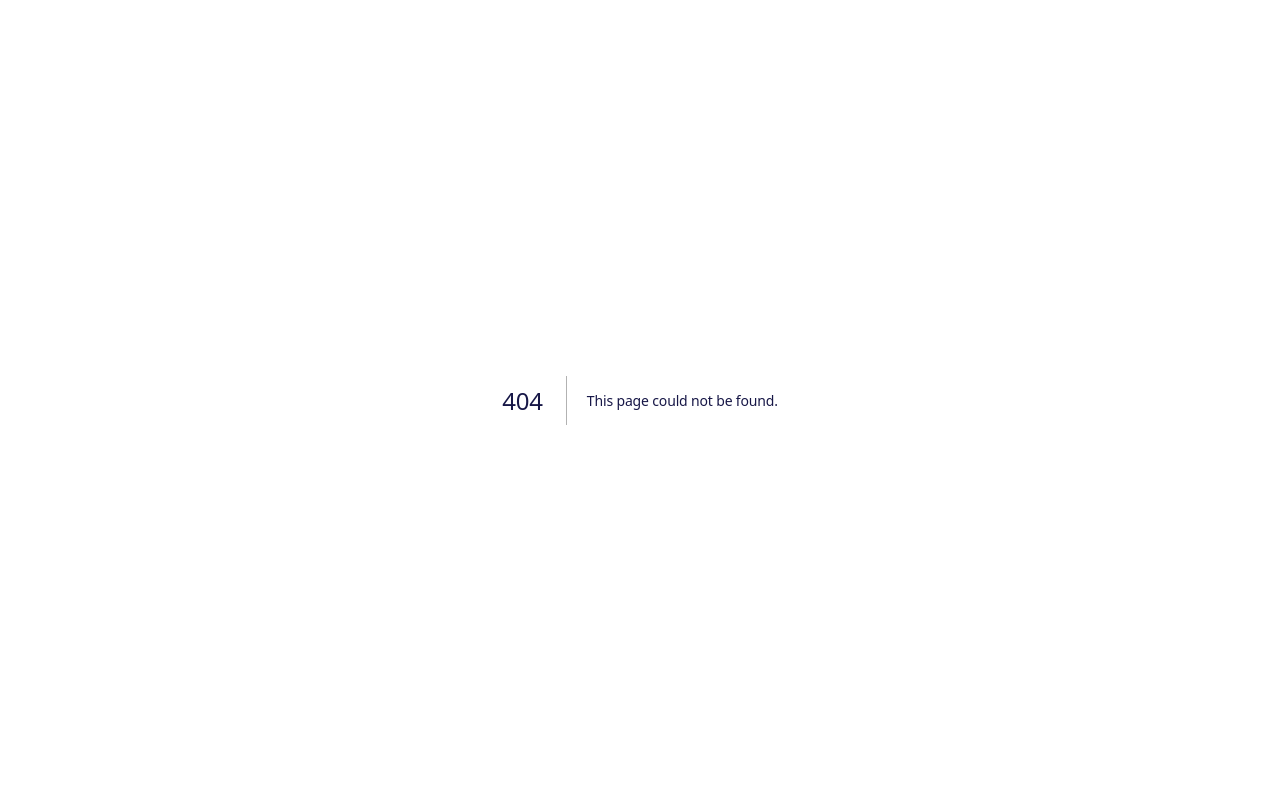
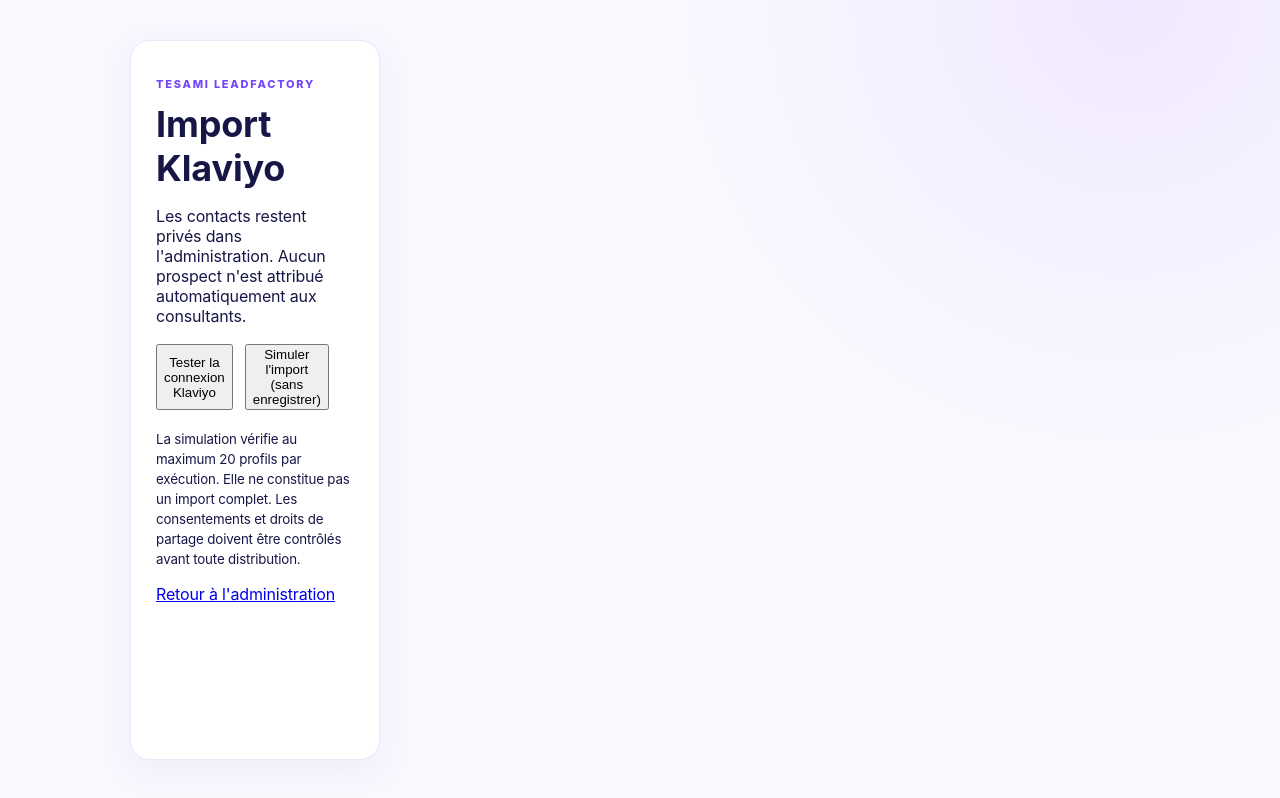
Before and after one commit to RUBYCORP95/Networkly-AI, a Next.js app: page /admin/leadfactory in a window 1280 px wide. Before the commit this address had no page. Built offline with nearby package versions, Linux system fonts and the light colour scheme.

Commit message:
Add admin-only Klaviyo connection test and dry-run controls

```diff
--- /dev/null
+++ b/app/admin/leadfactory/page.js
@@ -0,0 +1,20 @@
+"use client";
+import {useState} from "react";
+import {createClient} from "../../../lib/supabase/client";
+export default function LeadFactoryAdmin(){
+ const [busy,setBusy]=useState(false),[result,setResult]=useState(null),[error,setError]=useState("");
+ async function run(name){
+  setBusy(true);setError("");setResult(null);
+  try{
+   const supabase=createClient();
+   const {data:{session},error:sessionError}=await supabase.auth.getSession();
+   if(sessionError||!session?.access_token)throw new Error("Connecte-toi avec ton compte administrateur TESAMI.");
+   const url=process.env.NEXT_PUBLIC_SUPABASE_URL+"/functions/v1/"+name;
+   const response=await fetch(url,{method:name==="leadfactory-klaviyo-status"?"GET":"POST",headers:{"Authorization":"Bearer "+session.access_token,"Content-Type":"application/json","apikey":process.env.NEXT_PUBLIC_SUPABASE_ANON_KEY},...(name==="leadfactory-klaviyo-import"?{body:JSON.stringify({commit:false})}:{})});
+   const data=await response.json();
+   if(!response.ok)throw new Error(data.error||data.message||"Erreur "+response.status);
+   setResult(data);
+  }catch(e){setError(e.message||"Erreur inconnue")}finally{setBusy(false)}
+ }
+ return <main className="adminpage"><div className="admincard"><p className="eyebrow">TESAMI LEADFACTORY</p><h1>Import Klaviyo</h1><p>Les contacts restent privés dans l'administration. Aucun prospect n'est attribué automatiquement aux consultants.</p><div className="fields"><button disabled={busy} onClick={()=>run("leadfactory-klaviyo-status")}>Tester la connexion Klaviyo</button><button disabled={busy} onClick={()=>run("leadfactory-klaviyo-import")}>Simuler l'import (sans enregistrer)</button></div>{busy&&<p>Vérification en cours…</p>}{error&&<p role="alert" className="notice">{error}</p>}{result&&<div className="pricepreview" aria-live="polite"><strong>Résultat</strong><pre style={{whiteSpace:"pre-wrap",overflowWrap:"anywhere"}}>{JSON.stringify(result,null,2)}</pre></div>}<p><small>La simulation vérifie au maximum 20 profils par exécution. Elle ne constitue pas un import complet. Les consentements et droits de partage doivent être contrôlés avant toute distribution.</small></p><p><a href="/admin">Retour à l'administration</a></p></div></main>
+}
```
